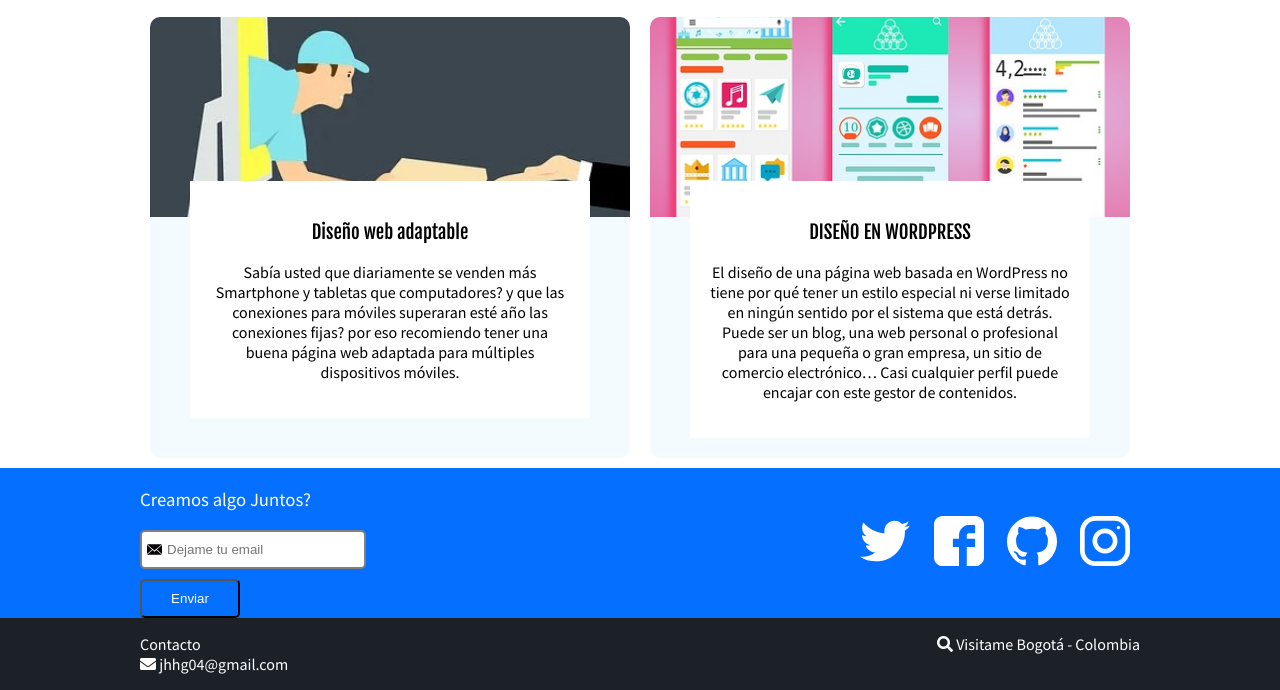
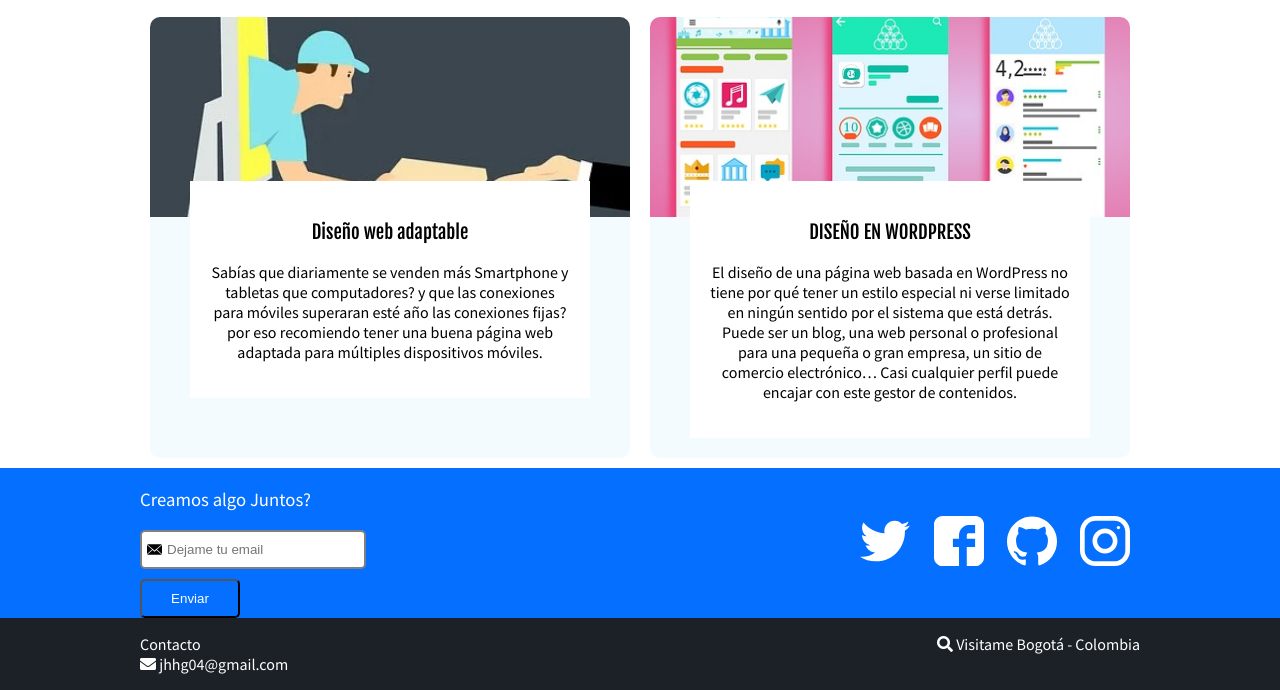
Before and after one commit to jhhg04/jh-page, a plain HTML site: page index.html in a window 1280 px wide. Shown: the part 2663-3353 px from the top of the page. Drawn offline with Linux system fonts and the light colour scheme.

Commit message:
edit card

```diff
--- a/index.html
+++ b/index.html
@@ -123,7 +123,7 @@
         </figure>
         <div class="event-detail">
           <h3 class="event-title">Diseño web adaptable</h3>
-          <p class="event-description">Sabía usted que diariamente se venden más Smartphone y tabletas que computadores? y que las conexiones para móviles superaran esté año las conexiones fijas? por eso recomiendo tener una buena página web adaptada para múltiples dispositivos móviles.
+          <p class="event-description">Sabías que diariamente se venden más Smartphone y tabletas que computadores? y que las conexiones para móviles superaran esté año las conexiones fijas? por eso recomiendo tener una buena página web adaptada para múltiples dispositivos móviles.
           </p>
         </div>
       </article>
```
